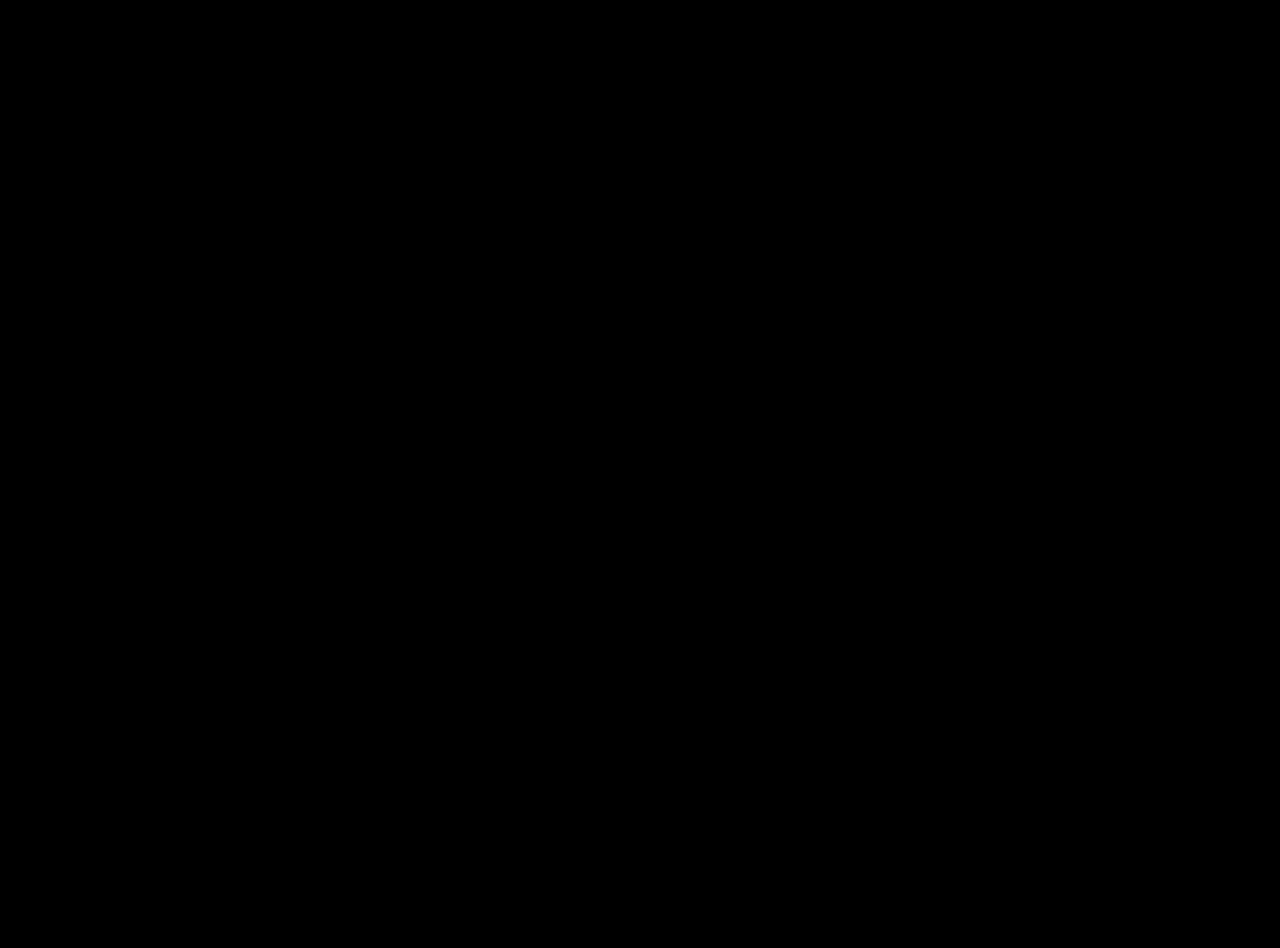
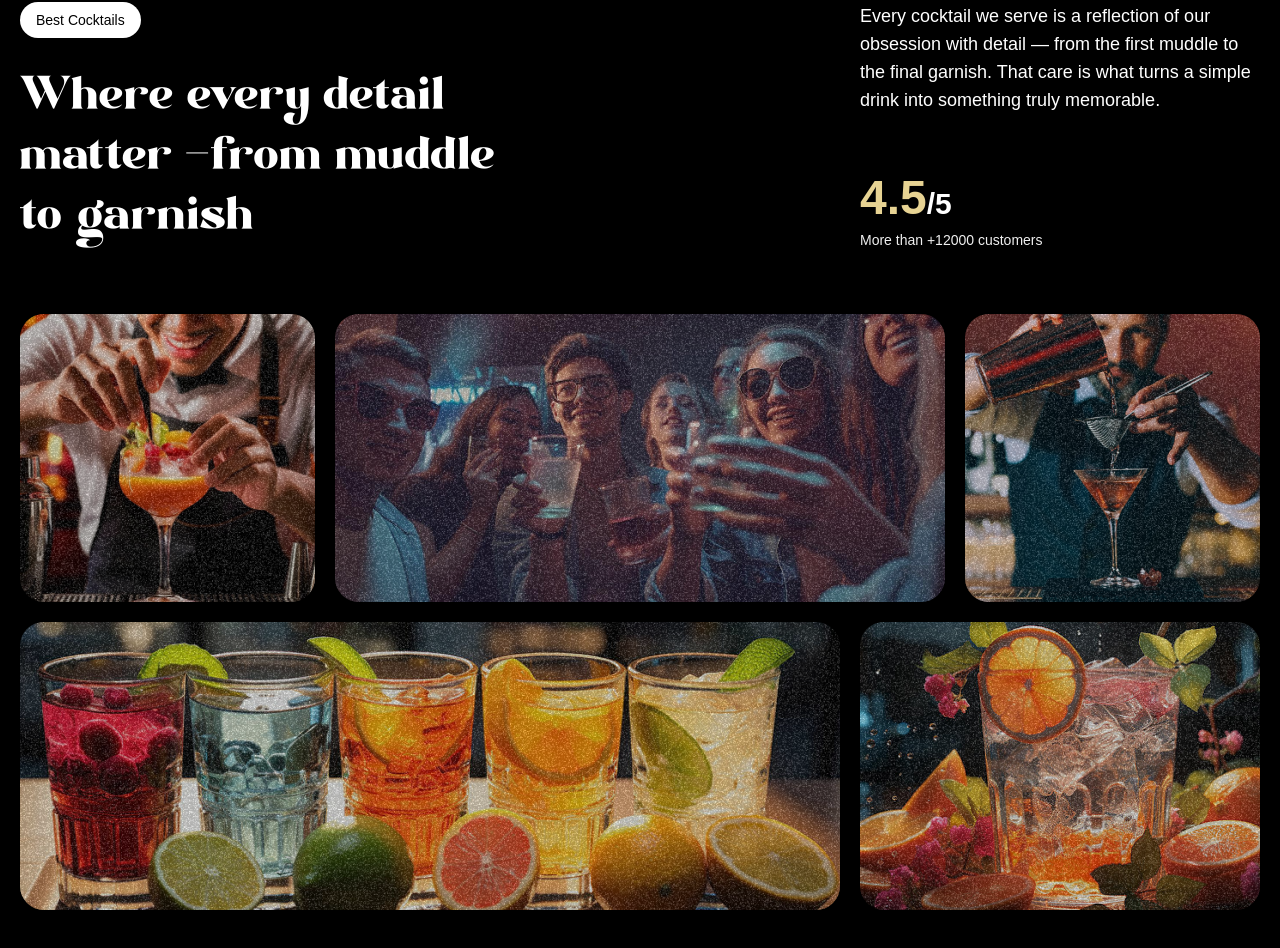
Before and after one commit to ladno07/gsap_coctails_bar, a React (Vite) app: page / in a window 1280 px wide. Shown: the part 1710-2658 px from the top of the page. Before the commit the page ends 1600 px from the top, so only its background shows below. Built offline with nearby package versions, Linux system fonts and the light colour scheme; a web font is replaced by a local one.

Commit message:
Implement the about section

```diff
--- a/src/App.jsx
+++ b/src/App.jsx
@@ -4,6 +4,7 @@
 import Navbar from "./components/Navbar"
 import Hero from "./components/Hero"
 import Cocktails from "./components/Coctails"
+import About from "./components/About"
 
 gsap.registerPlugin(ScrollTrigger, SplitText)
 const App = () => {
@@ -12,6 +13,7 @@
       <Navbar />
       <Hero/>
       <Cocktails/>
+      <About/>
     </main>
   )
 }
--- /dev/null
+++ b/src/components/About.jsx
@@ -0,0 +1,88 @@
+import { useGSAP } from "@gsap/react"
+import gsap from "gsap"
+import { ScrollTrigger, SplitText } from "gsap/all"
+
+const About = () => {
+  useGSAP(() => {
+    const titleSplit = SplitText.create("#about h2", {
+      type: "words",
+    })
+
+    const ScrollTimeline = gsap.timeline({
+      ScrollTrigger: {
+        trigger: "#about",
+        start: "top center",
+      },
+    })
+    ScrollTimeline.from(titleSplit.words, {
+      opacity: 0,
+      duration: 1,
+      yPercent: 100,
+      ease: "expo.out",
+      stagger: 0.02,
+    }).from(".top-grid div, .bottom-grid div", {
+      opacity: 0,
+      duration:1,
+      ease:'power1.inOut',
+      stagger:0.04
+    },'-=0.5')
+  })
+
+  return (
+    <div id="about">
+      <div className="mb-16 md:px-0 px-5">
+        <div className="content">
+          <div className="md:col-span-8">
+            <p className="badge">Best Cocktails</p>
+            <h2>
+              Where every detail matter <span className="text-white">-</span>
+              from muddle to garnish
+            </h2>
+          </div>
+
+          <div className="sub-content">
+            <p>
+              Every cocktail we serve is a reflection of our obsession with detail — from the first muddle to the final garnish. That care is what turns a simple drink into something truly memorable.
+            </p>
+            <div>
+              <p className="md:text-3xl text-xl font-bold">
+                <span>4.5</span>/5
+              </p>
+              <p className="text-sm text-white-100">More than +12000 customers</p>
+            </div>
+          </div>
+        </div>
+      </div>
+
+      <div className="top-grid">
+        <div className="md:col-span-3">
+          <div className="noisy" />
+          <img src="/images/abt1.png" alt="grid-img-1" />
+        </div>
+
+        <div className="md:col-span-6">
+          <div className="noisy" />
+          <img src="/images/abt2.png" alt="grid-img-2" />
+        </div>
+
+        <div className="md:col-span-3">
+          <div className="noisy" />
+          <img src="/images/abt5.png" alt="grid-img-5" />
+        </div>
+      </div>
+      <div className="bottom-grid">
+        <div className="md:col-span-8">
+          <div className="noisy" />
+          <img src="/images/abt3.png" alt="grid-img-3" />
+        </div>
+
+        <div className="md:col-span-4">
+          <div className="noisy" />
+          <img src="/images/abt4.png" alt="grid-img-4" />
+        </div>
+      </div>
+    </div>
+  )
+}
+
+export default About
```
